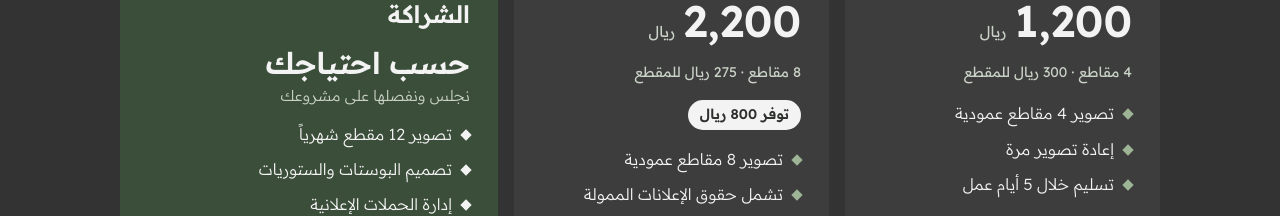
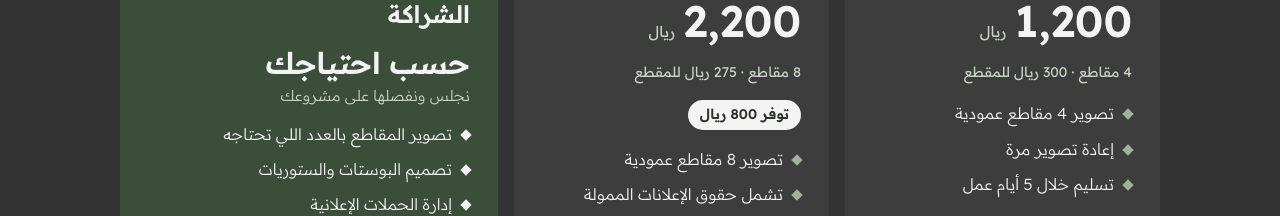
Before and after one commit to adlbdallh44-source/almushal, a plain HTML site: page index.html in a window 1280 px wide. Shown: the part 3520-3736 px from the top of the page. Drawn offline with Linux system fonts and the light colour scheme.

Commit message:
Partnership package: videos as needed
Co-Authored-By: Claude Opus 5.5 <noreply@anthropic.com>
Claude-Session: https://claude.ai/code/session_01VpCYV2HrPW9L4SQ8Efk16T

```diff
--- a/index.html
+++ b/index.html
@@ -305,7 +305,7 @@ footer span{direction:ltr; unicode-bidi:isolate}
         <span class="tag">الأشمل</span>
         <h3>الشراكة</h3>
         <div class="ask">حسب احتياجك<small>نجلس ونفصلها على مشروعك</small></div>
-        <ul><li>تصوير 12 مقطع شهرياً</li><li>تصميم البوستات والستوريات</li><li>إدارة الحملات الإعلانية</li><li>تشمل حقوق الإعلانات الممولة</li><li>أولوية بمواعيد التصوير</li></ul>
+        <ul><li>تصوير المقاطع بالعدد اللي تحتاجه</li><li>تصميم البوستات والستوريات</li><li>إدارة الحملات الإعلانية</li><li>تشمل حقوق الإعلانات الممولة</li><li>أولوية بمواعيد التصوير</li></ul>
         <a class="btn btn-light" href="#request" data-pkg="الشراكة">تواصل معي</a>
       </div>
     </div>
```
